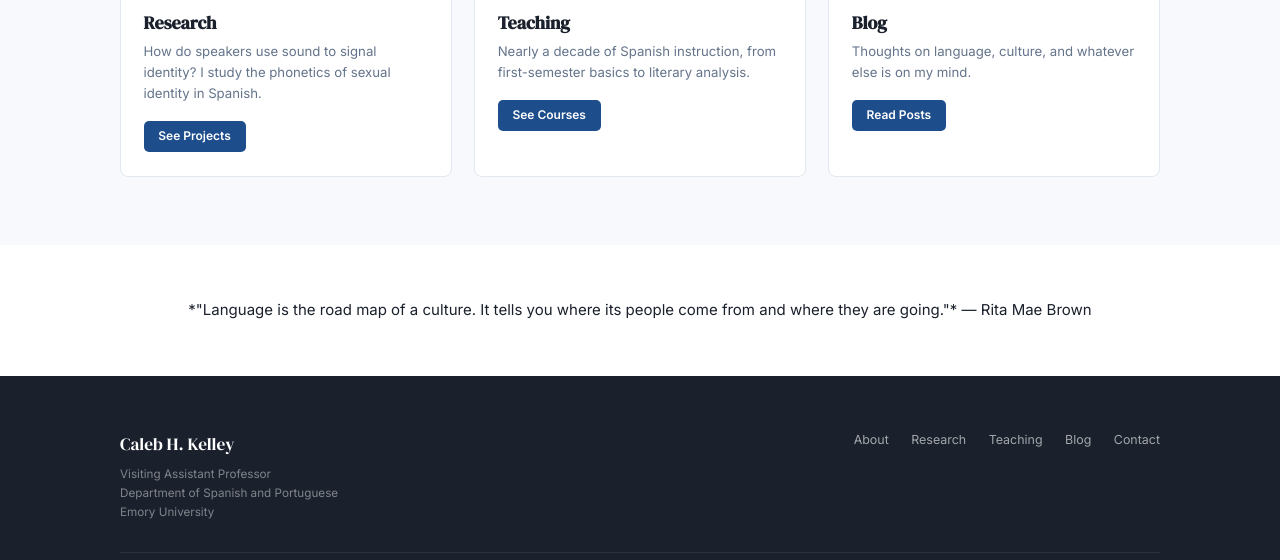
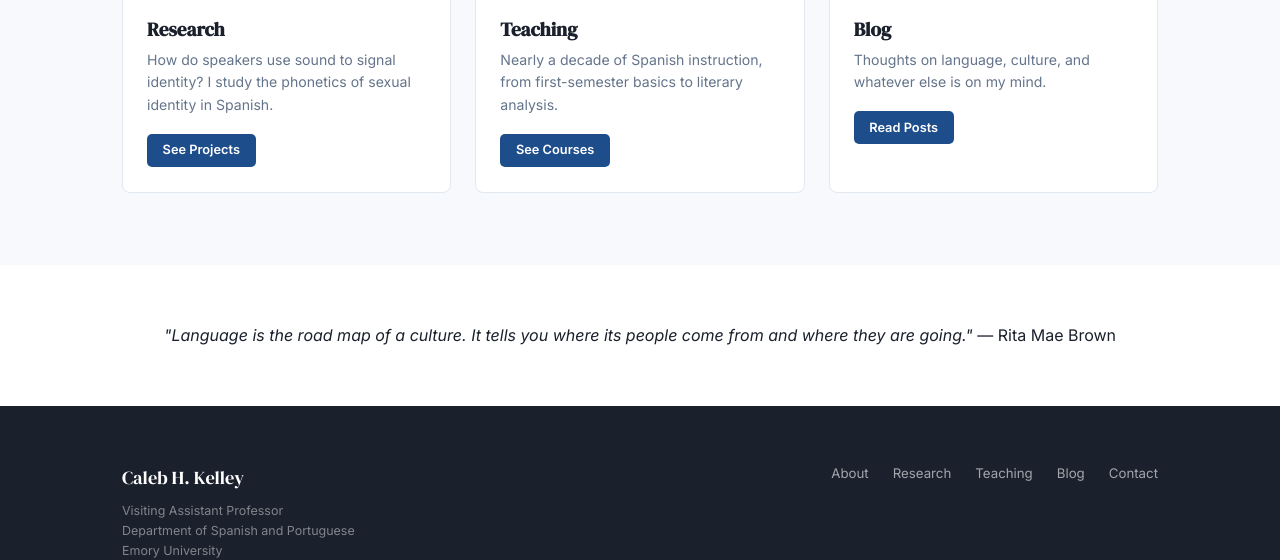
Before and after one commit to calebhkelley/calebhkelley.github.io, a Jekyll site: the page built from index.html, in a window 1280 px wide and 1400 px high, cut to the strip 840-1400 px from the top of the window. Built offline with Jekyll 4.4.1, drawn with Linux system fonts in a browser that asks for light colours; the list of posts is cut into pages by our own code.

Commit message:
Increase base font size to 16px for better readability
Co-Authored-By: Claude Sonnet 4.6 <noreply@anthropic.com>

```diff
--- a/assets/css/main.css
+++ b/assets/css/main.css
@@ -22,7 +22,7 @@
 
 /* --- Reset --- */
 *, *::before, *::after { box-sizing: border-box; margin: 0; padding: 0; }
-html { font-size: 15px; scroll-behavior: smooth; }
+html { font-size: 16px; scroll-behavior: smooth; }
 body {
   font-family: var(--font-sans);
   color: var(--text);
@@ -564,7 +564,7 @@ em { font-style: italic; }
 
 @media (max-width: 640px) {
   :root { --nav-h: 60px; }
-  html { font-size: 14.5px; }
+  html { font-size: 15.5px; }
   .home-hero__title { font-size: 2.2rem; }
   .page-hero__content h1 { font-size: 1.9rem; }
   .feature-grid { grid-template-columns: 1fr; }
--- a/index.html
+++ b/index.html
@@ -24,4 +24,4 @@ feature_row:
     btn_label: "Read Posts"
 ---
 
-*"Language is the road map of a culture. It tells you where its people come from and where they are going."* — Rita Mae Brown
+<i>"Language is the road map of a culture. It tells you where its people come from and where they are going."</i> — Rita Mae Brown
```
